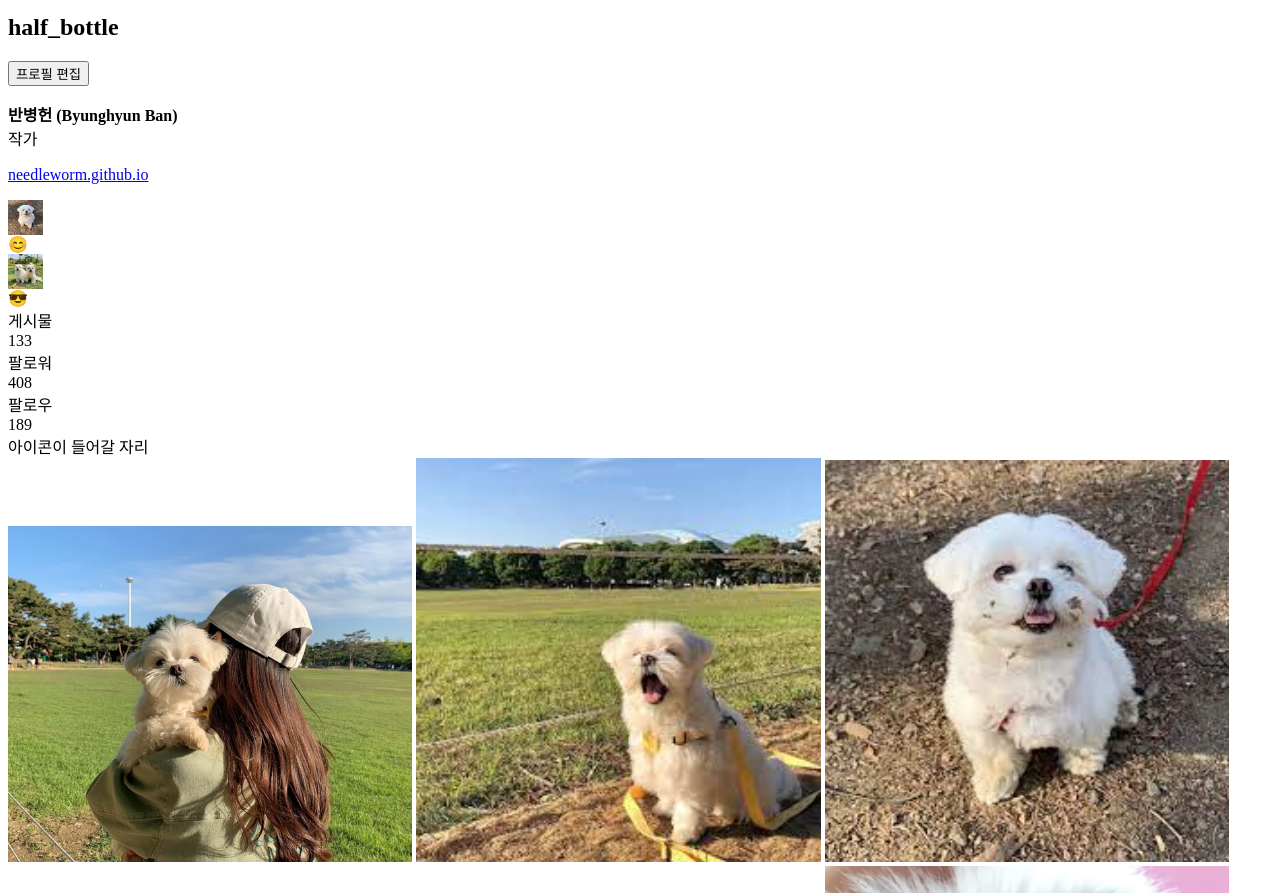
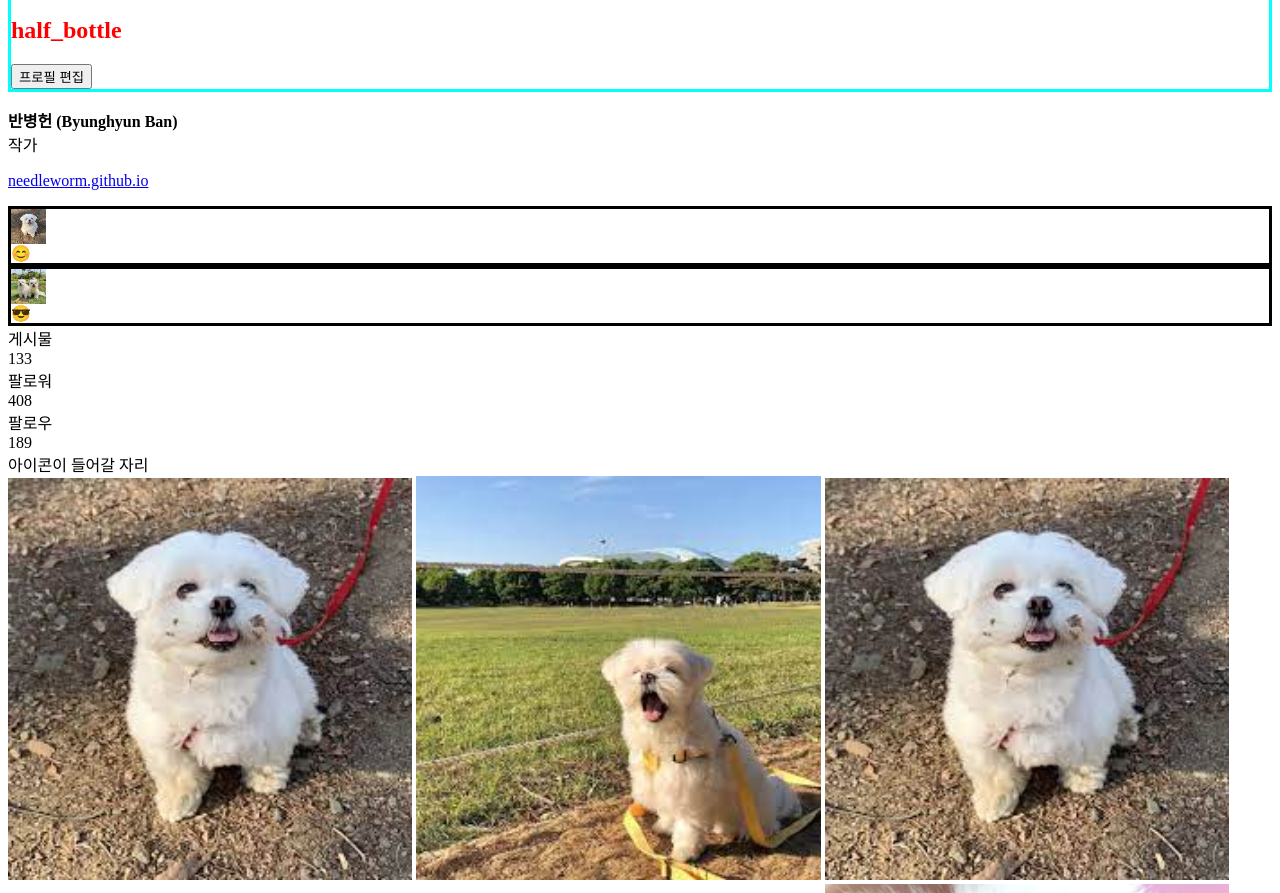
Before and after one commit to yunhayeon/instagram, a plain HTML site: page index.html in a window 1280 px wide. Shown: the part 369-1262 px from the top of the page. Drawn offline with Linux system fonts and the light colour scheme.

Commit message:
style.css 추가

```diff
--- a/index.html
+++ b/index.html
@@ -1,11 +1,13 @@
 <html>
-    <head></head>
+    <head>
+        <link href="./style.css" rel="stylesheet">
+    </head>
     <body>
         <div>
             <img src="https://www.instagram.com/static/images/web/mobile_nav_type_logo.png/735145cfe0a4.png">
             <input type="search" value="검색"/>
         </div>
-        <div>
+        <div id="profile">
             <img src="./image/profile.jpg" width="50px">
             <div>
                 <h2>half_bottle</h2>
@@ -24,7 +26,7 @@
             </p>
         </div>
         <div>
-            <div>
+            <div class="highlight">
                 <div>
                     <img src="image/h1.jpg" height="35px">
                 </div>
@@ -32,7 +34,7 @@
                     😊
                 </div>
             </div>
-            <div>
+            <div class="highlight">
                 <div>
                     <img src="image/h2.jpg" height="35px">
                 </div>
@@ -57,13 +59,13 @@
         </div>
         <div>아이콘이 들어갈 자리</div>
         <div>
-            <img src="image/thumbnails/1.jpg" width="32%"/>
+            <img src="image/thumbnails/3.jpg" width="32%"/>
             <img src="image/thumbnails/2.jpg" width="32%"/>
             <img src="image/thumbnails/3.jpg" width="32%"/>
             <img src="image/thumbnails/4.jpg" width="32%"/>
-            <img src="image/thumbnails/5.jpg" width="32%"/>
+            <img src="image/thumbnails/4.jpg" width="32%"/>
             <img src="image/thumbnails/6.png" width="32%"/>
-            <img src="image/thumbnails/1.jpg" width="32%"/>
+            <img src="image/thumbnails/2.jpg" width="32%"/>
             <img src="image/thumbnails/2.jpg" width="32%"/>
             <img src="image/thumbnails/3.jpg" width="32%"/>
         </div>
--- /dev/null
+++ b/style.css
@@ -0,0 +1,10 @@
+h2{
+    color:red;
+}
+.highlight{
+    border: solid;
+}
+#profile{
+    border: solid;
+    border-color: aqua;
+}
```
